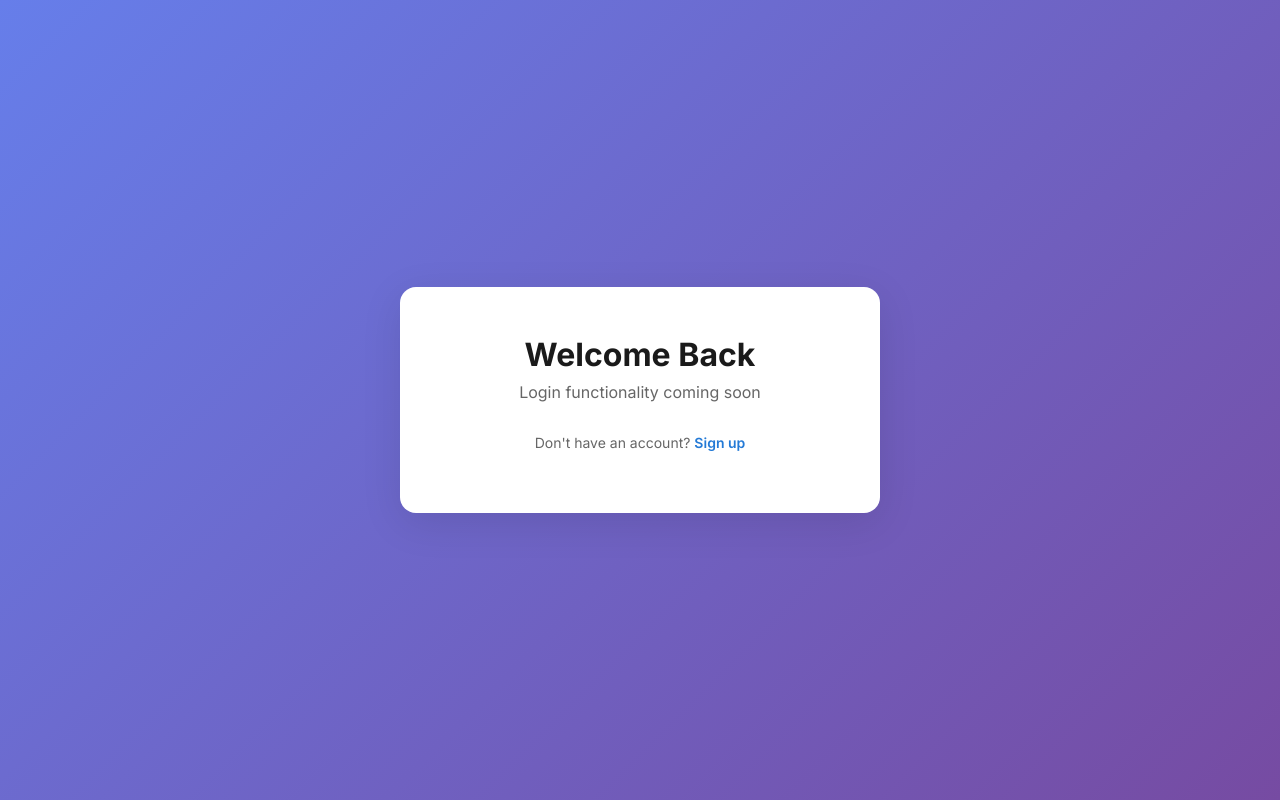
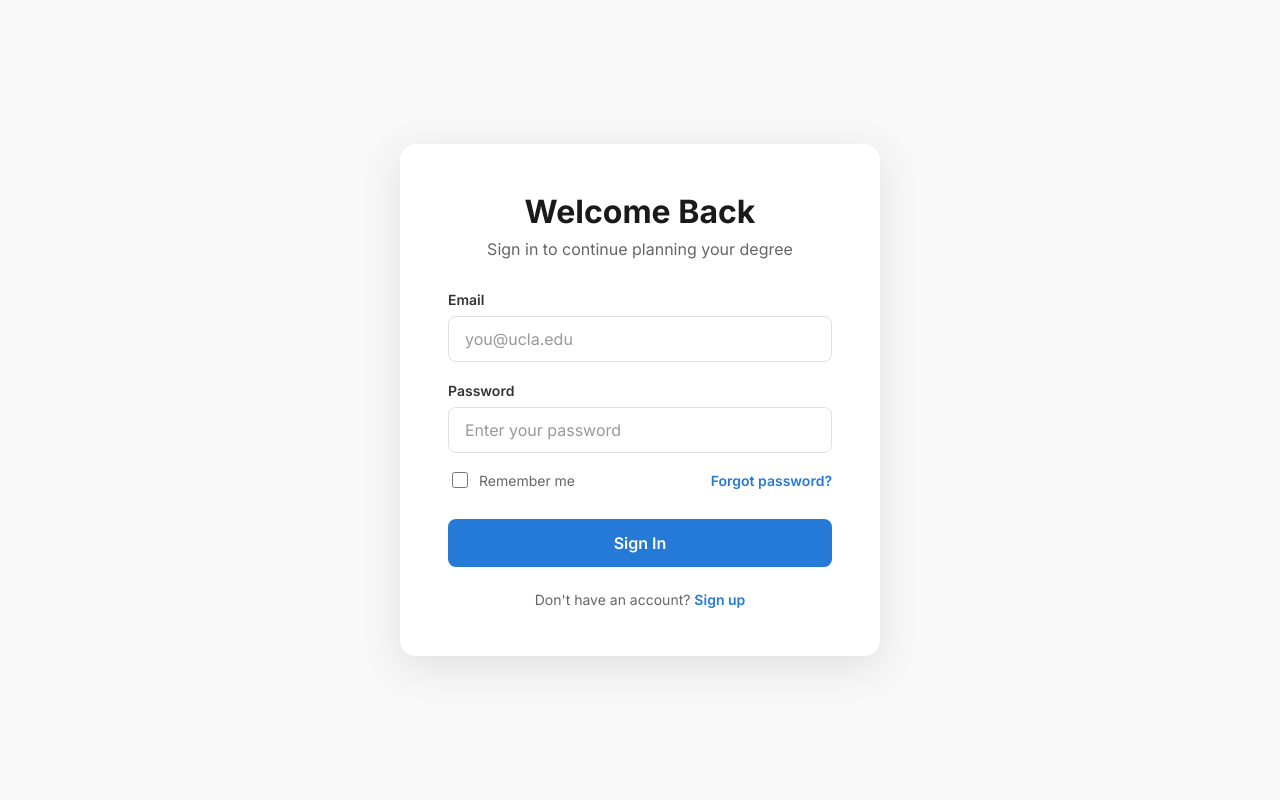
Before and after one commit to apant123/bruinplan, a React (Create React App) app in the folder frontend/: page /login in a window 1280 px wide. Built offline with nearby package versions, Linux system fonts and the light colour scheme.

Commit message:
frontend for login page

```diff
--- a/frontend/src/pages/Login.css
+++ b/frontend/src/pages/Login.css
@@ -3,7 +3,7 @@
   display: flex;
   align-items: center;
   justify-content: center;
-  background: linear-gradient(135deg, #667eea 0%, #764ba2 100%);
+  background: #f8f8f8;
   padding: 20px;
 }
 
@@ -34,6 +34,98 @@
   margin: 0;
 }
 
+.login-form {
+  display: flex;
+  flex-direction: column;
+  gap: 20px;
+}
+
+.login-form-group {
+  display: flex;
+  flex-direction: column;
+  gap: 8px;
+}
+
+.login-form-group label {
+  font-size: 14px;
+  font-weight: 600;
+  color: #333;
+}
+
+.login-form-group input {
+  padding: 12px 16px;
+  border: 1px solid #e0e0e0;
+  border-radius: 8px;
+  font-size: 16px;
+  transition: border-color 0.2s;
+  font-family: 'Inter', sans-serif;
+  width: 100%;
+  box-sizing: border-box;
+}
+
+.login-form-group input:focus {
+  outline: none;
+  border-color: #247ad6;
+}
+
+.login-form-group input::placeholder {
+  color: #999;
+}
+
+.login-options {
+  display: flex;
+  justify-content: space-between;
+  align-items: center;
+  margin-top: -4px;
+}
+
+.login-remember-me {
+  display: flex;
+  align-items: center;
+  gap: 8px;
+  font-size: 14px;
+  color: #666;
+  cursor: pointer;
+}
+
+.login-remember-me input[type="checkbox"] {
+  width: 16px;
+  height: 16px;
+  accent-color: #247ad6;
+  cursor: pointer;
+}
+
+.login-forgot-password {
+  font-size: 14px;
+  color: #247ad6;
+  font-weight: 600;
+  cursor: pointer;
+}
+
+.login-forgot-password:hover {
+  text-decoration: underline;
+}
+
+.login-submit-btn {
+  background: #247ad6;
+  color: white;
+  border: none;
+  padding: 14px;
+  border-radius: 8px;
+  font-size: 16px;
+  font-weight: 600;
+  cursor: pointer;
+  transition: background 0.2s;
+  font-family: 'Inter', sans-serif;
+  margin-top: 8px;
+  width: 100%;
+  box-sizing: border-box;
+}
+
+.login-submit-btn:hover {
+  background: #1d6bb8;
+}
+
 .login-footer {
   text-align: center;
   margin-top: 24px;
@@ -41,12 +133,16 @@
   color: #666;
 }
 
-.signup-link {
+.login-footer p {
+  margin: 0;
+}
+
+.login-signup-link {
   color: #247ad6;
   cursor: pointer;
   font-weight: 600;
 }
 
-.signup-link:hover {
+.login-signup-link:hover {
   text-decoration: underline;
 }
--- a/frontend/src/pages/Login.js
+++ b/frontend/src/pages/Login.js
@@ -1,20 +1,58 @@
-import React from 'react';
+import React, { useState } from 'react';
 import { useNavigate } from 'react-router-dom';
 import './Login.css';
 
 function Login() {
   const navigate = useNavigate();
+  const [email, setEmail] = useState('');
+  const [password, setPassword] = useState('');
+
+  const handleSubmit = (e) => {
+    e.preventDefault();
+  };
 
   return (
     <div className="login-container">
       <div className="login-content">
         <div className="login-header">
           <h1>Welcome Back</h1>
-          <p>Login functionality coming soon</p>
+          <p>Sign in to continue planning your degree</p>
         </div>
 
+        <form className="login-form" onSubmit={handleSubmit}>
+          <div className="login-form-group">
+            <label>Email</label>
+            <input
+              type="email"
+              placeholder="you@ucla.edu"
+              value={email}
+              onChange={(e) => setEmail(e.target.value)}
+            />
+          </div>
+
+          <div className="login-form-group">
+            <label>Password</label>
+            <input
+              type="password"
+              placeholder="Enter your password"
+              value={password}
+              onChange={(e) => setPassword(e.target.value)}
+            />
+          </div>
+
+          <div className="login-options">
+            <label className="login-remember-me">
+              <input type="checkbox" />
+              <span>Remember me</span>
+            </label>
+            <span className="login-forgot-password">Forgot password?</span>
+          </div>
+
+          <button type="submit" className="login-submit-btn">Sign In</button>
+        </form>
+
         <div className="login-footer">
-          <p>Don't have an account? <span className="signup-link" onClick={() => navigate('/signup')}>Sign up</span></p>
+          <p>Don't have an account? <span className="login-signup-link" onClick={() => navigate('/signup')}>Sign up</span></p>
         </div>
       </div>
     </div>
```
